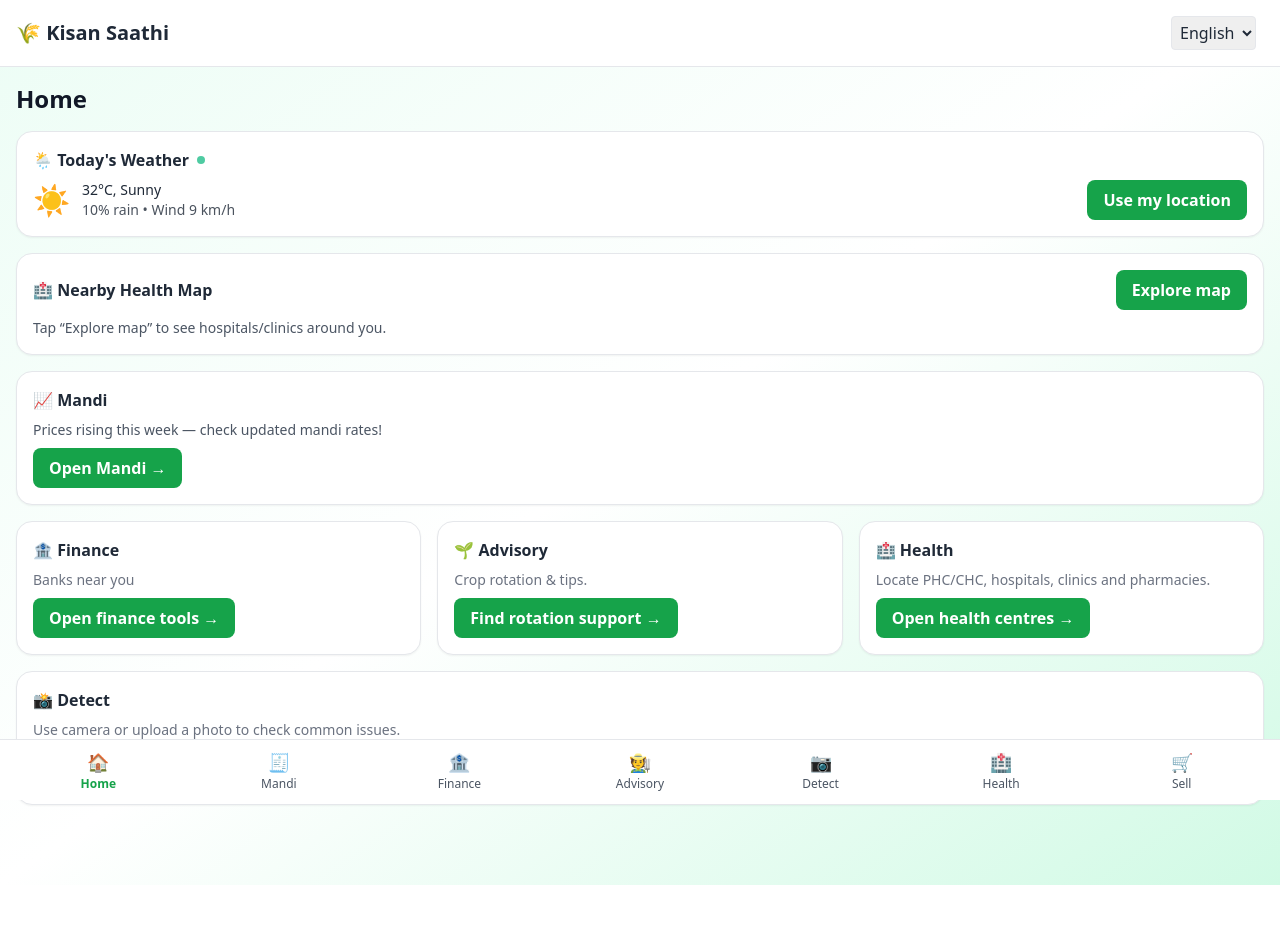
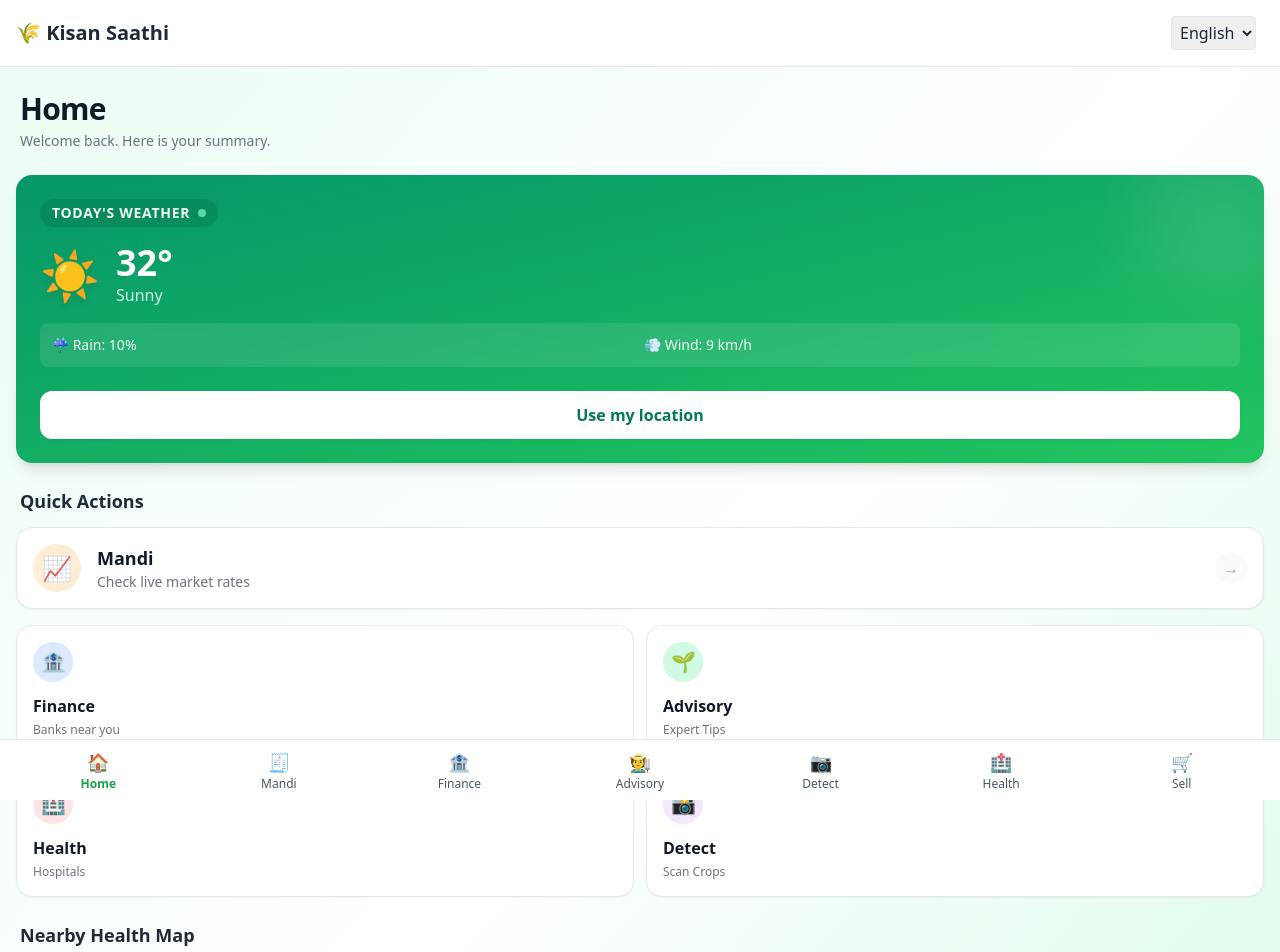
Before and after one commit to mayank29deo/KisanSaathi, a React (Vite) app: page / in a window 1280 px wide. Shown: the top 952 px of the page. Before the commit the page ends 885 px from the top, so only its background shows below. Built offline with nearby package versions, Linux system fonts and the light colour scheme.

Commit message:
Redesign Home screen UI and weather section
Enhanced UI layout and redesigned weather section with gradient hero card.

```diff
--- a/src/screens/Home.jsx
+++ b/src/screens/Home.jsx
@@ -1,4 +1,4 @@
-import { useEffect, useRef, useState } from "react";
+import { useEffect, useState } from "react";
 import Card from "../components/Card";
 import PrimaryButton from "../components/PrimaryButton";
 import { fetchWeather } from "../utils/weather";
@@ -18,6 +18,7 @@ export default function Home({ t, setTab }) {
   const [hError, setHError] = useState(null);
   const hRadius = 7;
 
+  // --- LOGIC (UNTOUCHED) ---
   async function getWeather() {
     try {
       setWerror(null);
@@ -99,152 +100,198 @@ export default function Home({ t, setTab }) {
     return "☁️";
   }
 
+  // --- UI RENDER (ENHANCED) ---
   return (
-    <div className="space-y-4">
-      <h1 className="text-2xl font-extrabold">{t.home || "Home"}</h1>
+    <div className="space-y-6 pb-24">
+      {/* Header with improved spacing */}
+      <div className="pt-2 px-1">
+        <h1 className="text-3xl font-extrabold text-gray-900 tracking-tight">
+          {t.home || "Home"}
+        </h1>
+        <p className="text-gray-500 text-sm mt-1">
+          Welcome back. Here is your summary.
+        </p>
+      </div>
 
-      {/* Weather Section */}
-      <Card className="overflow-hidden">
-        <div className="font-semibold mb-2 flex items-center gap-2">
-          <span>🌦️ {t.weatherToday || "Today's Weather"}</span>
-          <span className="inline-flex h-2 w-2 rounded-full bg-emerald-500 animate-pulse" />
+      {/* Weather Section - Redesigned as a Gradient Hero Card */}
+      <div className="relative overflow-hidden rounded-2xl bg-gradient-to-br from-emerald-600 to-green-500 shadow-lg text-white">
+        {/* Decorative background circle */}
+        <div className="absolute top-0 right-0 -mr-8 -mt-8 w-40 h-40 bg-white opacity-10 rounded-full blur-2xl"></div>
+
+        <div className="p-6">
+          <div className="flex justify-between items-start mb-4">
+            <div className="font-semibold flex items-center gap-2 text-emerald-50 text-sm uppercase tracking-wider bg-black/10 px-3 py-1 rounded-full">
+              <span>{t.weatherToday || "Today"}</span>
+              <span className="inline-flex h-2 w-2 rounded-full bg-emerald-300 animate-pulse" />
+            </div>
           </div>
 
           {!current ? (
-          <div className="flex items-center justify-between gap-3">
-            <div className="flex items-center gap-3">
-              <div className="text-3xl">☀️</div>
+            <div className="flex flex-col gap-4">
+              <div className="flex items-center gap-4">
+                <div className="text-5xl filter drop-shadow-md">☀️</div>
                 <div>
-                <div className="text-sm">{`${mockWeather.temp}°C, ${mockWeather.summary}`}</div>
-                <div className="text-sm opacity-80">{`${mockWeather.rainChance}% rain • Wind ${mockWeather.wind} km/h`}</div>
+                  <div className="text-4xl font-bold">{mockWeather.temp}°</div>
+                  <div className="text-emerald-100 font-medium">{mockWeather.summary}</div>
+                </div>
+              </div>
+
+              <div className="grid grid-cols-2 gap-2 text-sm text-emerald-50 bg-white/10 p-3 rounded-lg backdrop-blur-sm">
+                <div>☔ Rain: {mockWeather.rainChance}%</div>
+                <div>💨 Wind: {mockWeather.wind} km/h</div>
+              </div>
+
               {werror && (
-                  <div className="text-xs text-rose-600 mt-1">
+                <div className="text-xs text-red-200 bg-red-900/20 p-2 rounded">
                   {t.weatherUnavailable || "Weather unavailable"}
+                </div>
+              )}
+
+              <button
+                onClick={getWeather}
+                className="w-full mt-2 bg-white text-emerald-700 font-bold py-3 rounded-xl shadow-sm active:scale-95 transition-transform"
+              >
+                 {wloading ? "Updating..." : t.useMyLocation || "Use my location"}
+              </button>
+            </div>
+          ) : (
+            <div className="grid grid-cols-2 gap-4 items-center">
+              <div>
+                 <div className="text-6xl mb-2 filter drop-shadow-md">
+                   {getWeatherIcon(current.weathercode)}
+                 </div>
+                 <div className="text-sm text-emerald-100 opacity-90">
+                   Code: {current.weathercode || "Sunny"}
+                 </div>
+              </div>
+              <div className="text-right">
+                <div className="text-5xl font-bold">{current.temperature}°</div>
+                <div className="text-emerald-100 mt-1">
+                   Wind {current.windspeed} km/h
+                </div>
+              </div>
+              {/* Decorative line */}
+              <div className="col-span-2 mt-2 h-1 bg-gradient-to-r from-emerald-400 to-transparent rounded-full opacity-50" />
             </div>
           )}
         </div>
       </div>
-            <PrimaryButton onClick={getWeather}>
-              {wloading ? "…" : t.useMyLocation || "Use my location"}
-            </PrimaryButton>
-          </div>
-        ) : (
-          <div className="grid grid-cols-1 md:grid-cols-3 gap-4 items-center">
-            <div className="flex items-center gap-3">
-              <div className="text-4xl">
-                {getWeatherIcon(current.weathercode)}
+
+      {/* Services Grid Title */}
+      <div>
+        <h2 className="text-lg font-bold text-gray-800 mb-3 px-1">Quick Actions</h2>
+
+        <div className="space-y-4">
+          {/* Mandi Card - Full Width Highlight */}
+          <div
+            onClick={() => setTab("mandi")}
+            className="bg-white p-4 rounded-2xl border border-gray-200 shadow-sm flex items-center justify-between active:scale-[0.98] transition-all cursor-pointer hover:shadow-md"
+          >
+            <div className="flex items-center gap-4">
+              <div className="w-12 h-12 rounded-full bg-orange-100 flex items-center justify-center text-2xl">
+                📈
               </div>
               <div>
-                <div className="text-lg font-semibold">
-                  {current.temperature}°C
+                <div className="font-bold text-gray-900 text-lg">{t.mandi || "Mandi Prices"}</div>
+                <div className="text-sm text-gray-500">Check live market rates</div>
               </div>
-                <div className="text-sm opacity-80">
-                  Wind {current.windspeed} km/h
             </div>
-                <div className="text-xs opacity-70">
-                  {current.weathercode ? `Code ${current.weathercode}` : "Sunny"}
+            <div className="w-8 h-8 rounded-full bg-gray-50 flex items-center justify-center text-gray-400">
+               →
+            </div>
+          </div>
+
+          {/* 2x2 Grid for other services */}
+          <div className="grid grid-cols-2 gap-3">
+            {/* Finance */}
+            <ServiceCard
+              icon="🏦"
+              color="bg-blue-100"
+              title={t.finance || "Finance"}
+              desc={t.banksNear || "Loans & Banks"}
+              onClick={() => setTab("finance")}
+            />
+
+            {/* Advisory */}
+            <ServiceCard
+              icon="🌱"
+              color="bg-emerald-100"
+              title={t.advisory || "Advisory"}
+              desc="Expert Tips"
+              onClick={() => setTab("advisory")}
+            />
+
+            {/* Health */}
+            <ServiceCard
+              icon="🏥"
+              color="bg-rose-100"
+              title={t.health || "Health"}
+              desc="Hospitals"
+              onClick={() => setTab("health")}
+            />
+
+            {/* Detect */}
+            <ServiceCard
+              icon="📸"
+              color="bg-purple-100"
+              title={t.detect || "Detect"}
+              desc="Scan Crops"
+              onClick={() => setTab("detect")}
+            />
           </div>
         </div>
       </div>
-            <div className="md:col-span-2 text-emerald-600">
-              <div className="w-full h-8 bg-emerald-100 rounded-md" />
-            </div>
-          </div>
-        )}
-      </Card>
 
       {/* Health Map Section */}
-      <Card>
-        <div className="flex items-center justify-between mb-2">
-          <div className="font-semibold flex items-center gap-2">
-            🏥 {t.nearbyHealthMap || "Nearby Health Map"}
+      <div>
+        <h2 className="text-lg font-bold text-gray-800 mb-3 px-1 mt-6">{t.nearbyHealthMap || "Local Map"}</h2>
+        <Card className="overflow-hidden border border-gray-200 shadow-md rounded-2xl p-0">
+          <div className="flex items-center justify-between p-4 bg-gray-50/50 border-b border-gray-100">
+            <div className="font-semibold flex items-center gap-2 text-gray-700">
+              <span>🏥 Health Centres</span>
             </div>
-          <PrimaryButton onClick={getNearbyHealth}>
-            {hLoading ? "…" : t.exploreMap || "Explore map"}
-          </PrimaryButton>
+            <button
+                onClick={getNearbyHealth}
+                className="text-sm font-bold text-emerald-600 px-3 py-1 rounded-full bg-emerald-50 hover:bg-emerald-100 transition"
+            >
+              {hLoading ? "…" : t.exploreMap || "Update"}
+            </button>
           </div>
 
           {hError && (
-          <div className="text-xs text-rose-600 mb-2">
-            {hError === "geo"
-              ? "Location permission denied."
-              : "Could not fetch health centres."}
+            <div className="text-xs text-rose-600 bg-rose-50 p-2 text-center">
+              {hError === "geo" ? "Location denied." : "Could not fetch map data."}
             </div>
           )}
 
           {hLatlon ? (
+            <div className="w-full h-56">
                 <MapPreview center={hLatlon} markers={hMarkers} radiusKm={hRadius} />
+            </div>
           ) : (
-          <div className="text-sm text-gray-600">
-            Tap “{t.exploreMap || "Explore map"}” to see hospitals/clinics around you.
+            <div className="h-48 flex flex-col items-center justify-center text-gray-400 bg-gray-100/50">
+               <div className="text-3xl mb-2 opacity-50">🗺️</div>
+               <div className="text-sm">Tap "Update" to view map</div>
             </div>
           )}
         </Card>
-
-      {/* Mandi Card */}
-      <Card>
-        <div className="font-semibold mb-2 flex items-center gap-2">
-          📈 {t.mandi || "Mandi Prices"}
       </div>
-        <div className="text-sm text-gray-600 mb-2">
-          Prices rising this week — check updated mandi rates!
-        </div>
-        <PrimaryButton onClick={() => setTab("mandi")}>
-          Open Mandi →
-        </PrimaryButton>
-      </Card>
-
-      <div className="grid md:grid-cols-3 gap-4">
-        {/* Finance */}
-        <Card>
-          <div className="font-semibold mb-2 flex items-center gap-2">
-            🏦 {t.finance || "Finance"}
-          </div>
-          <div className="text-gray-500 text-sm mb-2">
-            {t.banksNear || "Banks near you"}
-          </div>
-          <PrimaryButton onClick={() => setTab("finance")}>
-            Open finance tools →
-          </PrimaryButton>
-        </Card>
-
-        {/* Advisory */}
-        <Card>
-          <div className="font-semibold mb-2 flex items-center gap-2">
-            🌱 {t.advisory || "Advisory"}
-          </div>
-          <div className="text-gray-500 text-sm mb-2">Crop rotation & tips.</div>
-          <PrimaryButton onClick={() => setTab("advisory")}>
-            Find rotation support →
-          </PrimaryButton>
-        </Card>
-
-        {/* Health */}
-        <Card>
-          <div className="font-semibold mb-2 flex items-center gap-2">
-            🏥 {t.health || "Health"}
-          </div>
-          <div className="text-gray-500 text-sm mb-2">
-            Locate PHC/CHC, hospitals, clinics and pharmacies.
-          </div>
-          <PrimaryButton onClick={() => setTab("health")}>
-            Open health centres →
-          </PrimaryButton>
-        </Card>
-      </div>
-
-      {/* Detector */}
-      <Card>
-        <div className="font-semibold mb-2 flex items-center gap-2">
-          📸 {t.detect || "Detect"}
-        </div>
-        <div className="text-gray-500 text-sm mb-2">
-          Use camera or upload a photo to check common issues.
-        </div>
-        <PrimaryButton onClick={() => setTab("detect")}>
-          Open detector →
-        </PrimaryButton>
-      </Card>
     </div>
   );
 }
+
+// Helper component for cleaner Grid code
+function ServiceCard({ icon, color, title, desc, onClick }) {
+    return (
+        <button
+            onClick={onClick}
+            className="flex flex-col items-start p-4 bg-white rounded-2xl border border-gray-200 shadow-sm active:scale-95 transition-all hover:shadow-md text-left h-full"
+        >
+            <div className={`w-10 h-10 ${color} rounded-full flex items-center justify-center text-xl mb-3`}>
+                {icon}
+            </div>
+            <div className="font-bold text-gray-900">{title}</div>
+            <div className="text-xs text-gray-500 mt-1">{desc}</div>
+        </button>
+    )
+}
```
Lines whose indentation alone changed are shown as unchanged.
